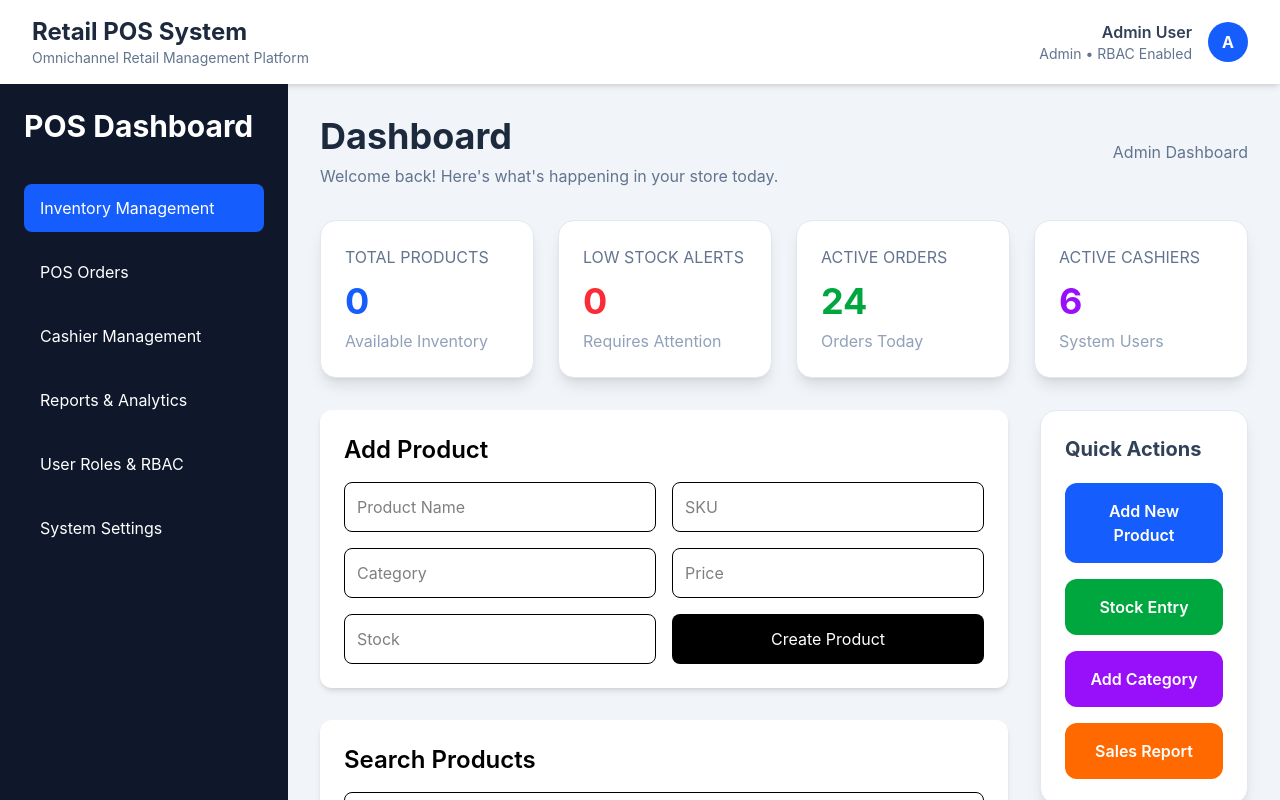
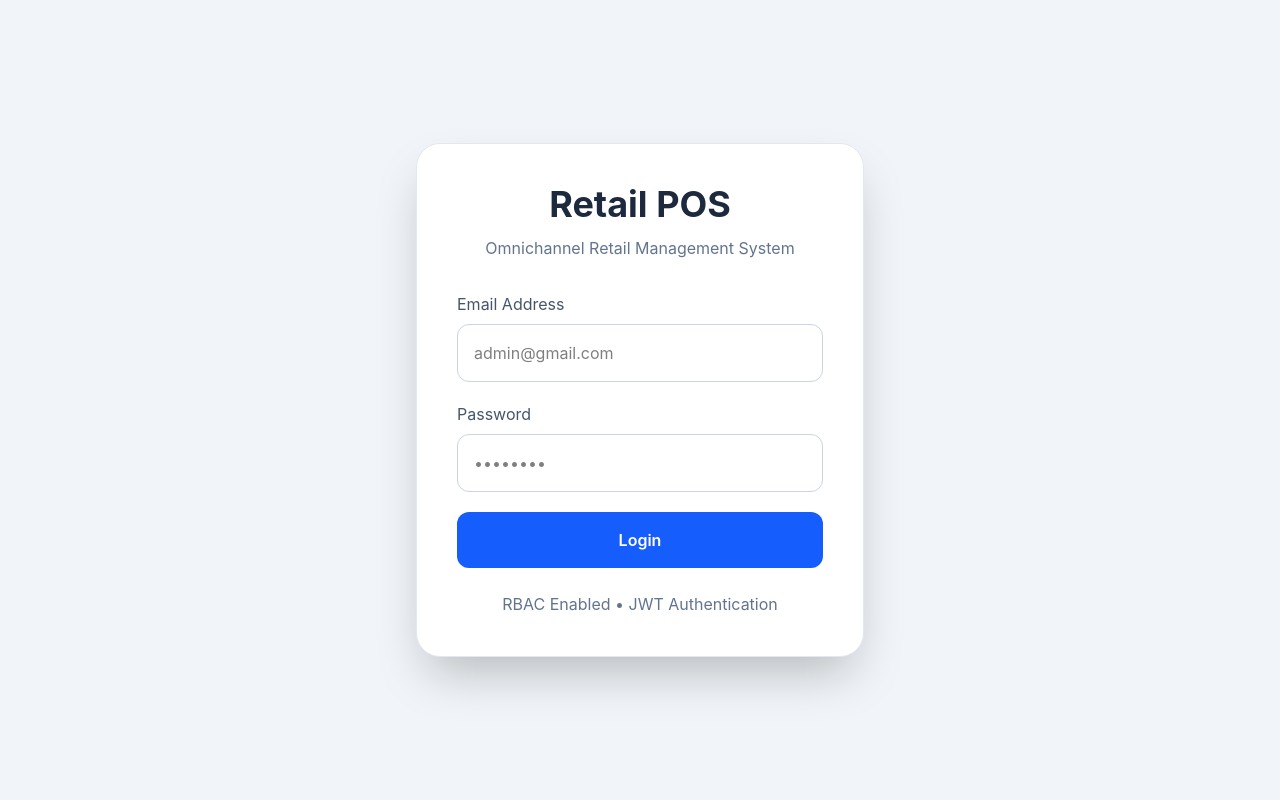
Before and after one commit to soha288/retail-pos-system, a React (Vite) app in the folder client/: page / in a window 1280 px wide. Shown: the top 800 px of the page. Built offline with nearby package versions, Linux system fonts and the light colour scheme; no server answers.

Commit message:
Added authentication UI and login flow

```diff
--- a/client/src/App.jsx
+++ b/client/src/App.jsx
@@ -1,6 +1,27 @@
+import { useState } from 'react'
+
 import Dashboard from './pages/Dashboard'
+
+import Login from './pages/Login'
 
 export default function App() {
 
-  return <Dashboard />
+  const [isLoggedIn, setIsLoggedIn] =
+    useState(false)
+
+  return (
+
+    isLoggedIn
+
+      ?
+
+      <Dashboard />
+
+      :
+
+      <Login
+        setIsLoggedIn={setIsLoggedIn}
+      />
+
+  )
 }
--- a/client/src/pages/Login.jsx
+++ b/client/src/pages/Login.jsx
@@ -1,41 +1,82 @@
-export default function Login() {
+export default function Login({
+  setIsLoggedIn
+}) {
+
+  const handleLogin = (e) => {
+
+    e.preventDefault()
+
+    setIsLoggedIn(true)
+  }
 
   return (
-    <div className="min-h-screen bg-slate-100 flex items-center justify-center">
 
-      <div className="bg-white p-10 rounded-2xl shadow-xl w-full max-w-md">
+    <div className="min-h-screen bg-slate-100 flex items-center justify-center p-6">
 
-        <h1 className="text-3xl font-bold text-center text-slate-800 mb-2">
-          Retail POS System
+      <div className="bg-white w-full max-w-md rounded-3xl shadow-2xl p-10 border border-slate-200">
+
+        <div className="text-center mb-8">
+
+          <h1 className="text-4xl font-bold text-slate-800 mb-3">
+            Retail POS
           </h1>
 
-        <p className="text-center text-slate-500 mb-8">
-          Login to continue
+          <p className="text-slate-500">
+            Omnichannel Retail Management System
           </p>
 
-        <form className="space-y-5">
+        </div>
+
+        <form
+          onSubmit={handleLogin}
+          className="space-y-5"
+        >
+
+          <div>
+
+            <label className="block text-slate-600 mb-2">
+              Email Address
+            </label>
 
             <input
               type="email"
-            placeholder="Email Address"
-            className="w-full border border-slate-300 p-4 rounded-lg focus:outline-none focus:ring-2 focus:ring-blue-500"
+              placeholder="admin@gmail.com"
+              className="w-full border border-slate-300 p-4 rounded-xl focus:outline-none focus:ring-2 focus:ring-blue-500"
+              required
             />
+
+          </div>
+
+          <div>
+
+            <label className="block text-slate-600 mb-2">
+              Password
+            </label>
 
             <input
               type="password"
-            placeholder="Password"
-            className="w-full border border-slate-300 p-4 rounded-lg focus:outline-none focus:ring-2 focus:ring-blue-500"
+              placeholder="••••••••"
+              className="w-full border border-slate-300 p-4 rounded-xl focus:outline-none focus:ring-2 focus:ring-blue-500"
+              required
             />
+
+          </div>
 
           <button
             type="submit"
-            className="w-full bg-blue-600 hover:bg-blue-700 transition text-white p-4 rounded-lg font-semibold"
+            className="w-full bg-blue-600 hover:bg-blue-700 transition text-white p-4 rounded-xl font-semibold"
           >
             Login
           </button>
 
         </form>
 
+        <p className="text-center text-slate-500 mt-6">
+
+          RBAC Enabled • JWT Authentication
+
+        </p>
+
       </div>
 
     </div>
```
Lines whose indentation alone changed are shown as unchanged.
